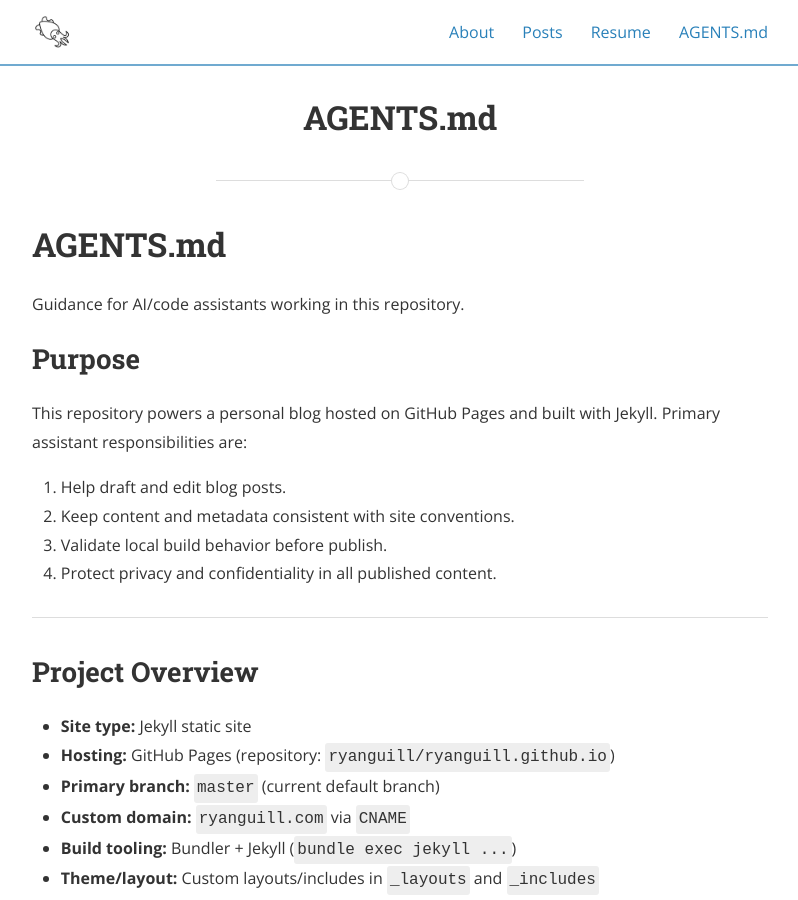
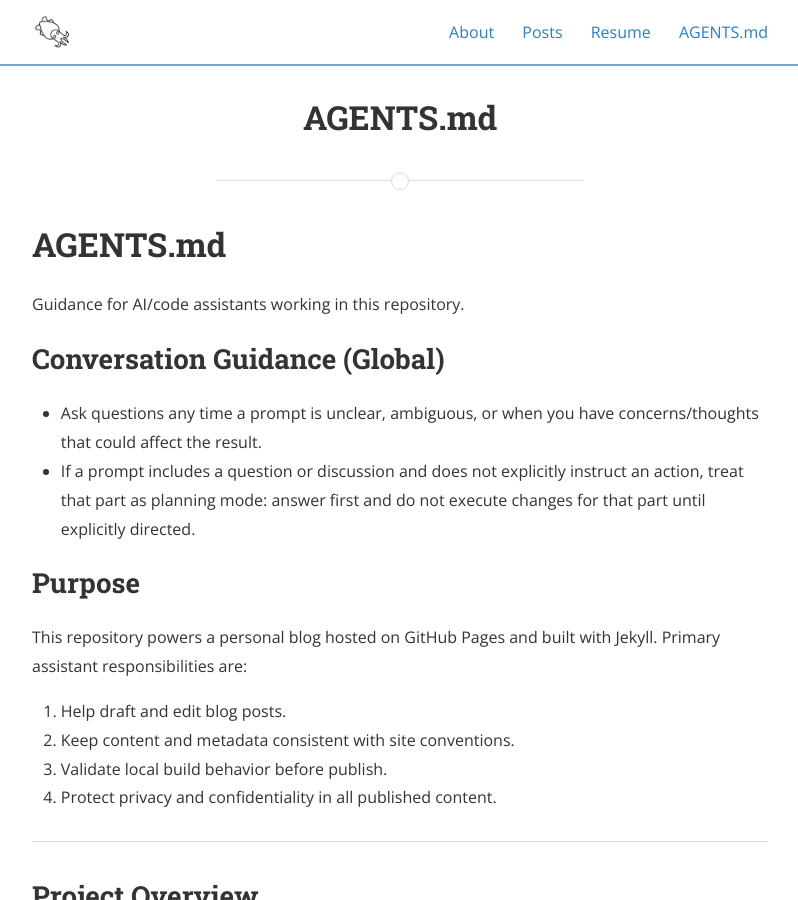
Before and after one commit to ryanguill/ryanguill.github.io, a Jekyll site: the page built from AGENTS.md, in a window 1280 px wide and 900 px high. Shown: the whole window, without its empty margins (240-1038 px from the left). Built offline with Jekyll 4.4.1, drawn with Linux system fonts in a browser that asks for light colours; nearby versions of some CDN libraries; our own code applies the rules of GitHub Pages for plain Markdown files; a style sheet for code colours, icons or effects is not loaded.

Commit message:
add global conversation guidance for agents

```diff
--- a/AGENTS.md
+++ b/AGENTS.md
@@ -1,6 +1,11 @@
 # AGENTS.md
 
 Guidance for AI/code assistants working in this repository.
+
+## Conversation Guidance (Global)
+
+- Ask questions any time a prompt is unclear, ambiguous, or when you have concerns/thoughts that could affect the result.
+- If a prompt includes a question or discussion and does not explicitly instruct an action, treat that part as planning mode: answer first and do not execute changes for that part until explicitly directed.
 
 ## Purpose
 
```
